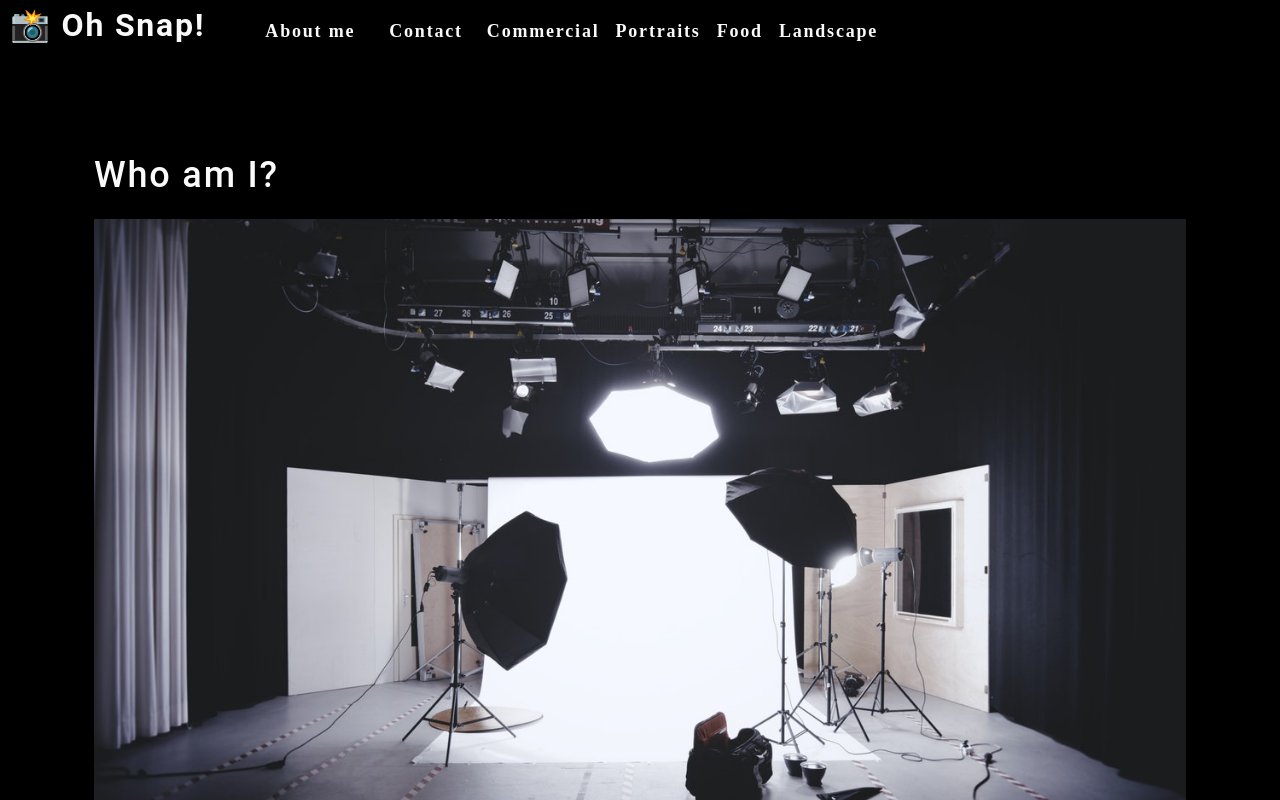
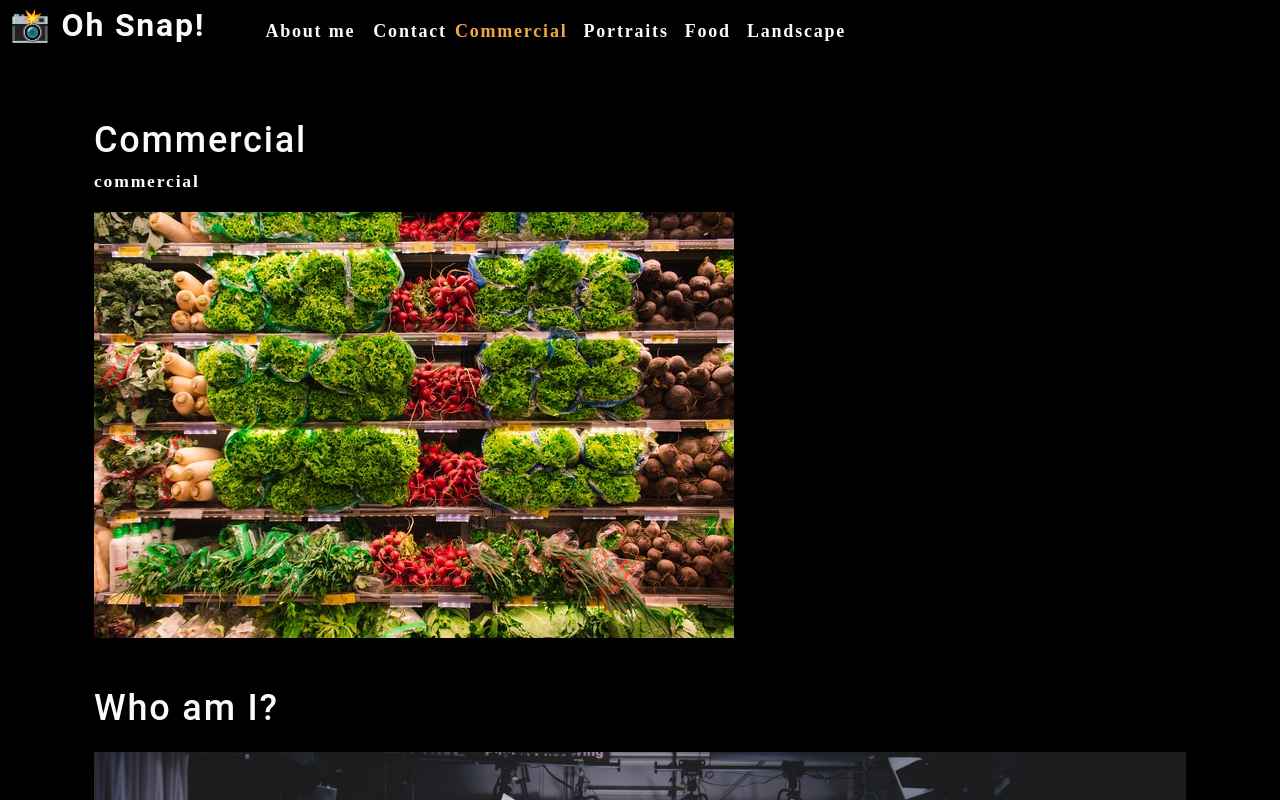
Before and after one commit to Father-of-Cats/photo-port, a React (Create React App) app: page / in a window 1280 px wide. Shown: the top 800 px of the page. Built offline with nearby package versions, Linux system fonts and the light colour scheme.

Commit message:
switching work stations

```diff
--- a/src/App.js
+++ b/src/App.js
@@ -1,16 +1,18 @@
 import React from 'react';
 import Nav from './components/Nav';
 import About from './components/About';
+import Gallery from './components/Gallery';
 
 function App() {
 
   return (
     <div>
-      <Nav />
+      <Nav></Nav>
       <main>
-          <About />
+        <Gallery></Gallery>
+        <About></About>
       </main>
-    </div>
+</div>
   );
 }
 
--- /dev/null
+++ b/src/components/Gallery/index.js
@@ -0,0 +1,25 @@
+import React from 'react';
+import { capitalizeFirstLetter } from '../../utils/helpers';
+import photo from "../../assets/small/commercial/0.jpg";
+
+function Gallery(props) {
+
+    const currentCategory = {
+        name: "commercial",
+        description:
+        "Photos of grocery stores, food trucks, and zombies",
+    };
+
+    return (
+        <section>
+            <h1>{capitalizeFirstLetter(currentCategory.name)}</h1>
+            <p>{currentCategory.name}</p>
+            <div>
+                <img
+                    src={photo}
+                    />
+            </div>
+        </section>
+  );
+}
+export default Gallery;
--- a/src/components/Nav/index.js
+++ b/src/components/Nav/index.js
@@ -1,46 +1,52 @@
-import React from "react";
+import React, { useState } from "react";
 import { capitalizeFirstLetter } from "../../utils/helpers";
 
 function Nav() {
-  const  categories = [
+  const  [categories] =  useState([
     { name: 'commercial', description: 'Photos of grocery stores, food trucks, and other commercial projects' },
     { name: 'portraits', description: 'Portraits of people in my life' },
     { name: 'food', description: 'Delicious delicacies' },
     { name: 'landscape', description: 'Fields, farmhouses, waterfalls, and the beauty of nature' }
-  ];
+  ]);
 
-  const handleClick = () => {
-    console.log("click handled")
-  }
+  const [currentCategory, setCurrentCategory] = useState(categories[0]);
 
   return (
-    <header data-testid="header" className="flex-row px-1">
+    <header className="flex-row px-1">
     <h2>
-        <a href="/">
-          <span role="img" aria-label="camera"> 📸</span> Oh Snap!
+      <a data-testid="link" href="/">
+        <span role="img" aria-label="camera">
+          {" "}
+          📸
+        </span>{" "}
+        Oh Snap!
       </a>
     </h2>
     <nav>
       <ul className="flex-row">
         <li className="mx-2">
-            <a href="#about" onClick={() => handleClick()}>
+          <a
+            href="#about"
+          >
             About me
           </a>
         </li>
-          <li className={"mx-2"}>
-            <span onClick={() => handleClick()}>
-              Contact
-            </span>
+        <li>
+          <span>Contact</span>
         </li>
-          {
-            categories.map((category) => (
-              <li className="mx-1" key={category.name} >
-                <span onClick={() => { handleClick(); }}>
+        {categories.map((category) => (
+          <li className={`mx-1 ${
+              currentCategory.name === category.name && 'navActive'
+              }`} key={category.name}>
+            <span
+              onClick={() => {
+                setCurrentCategory(category)
+              }}
+            >
               {capitalizeFirstLetter(category.name)}
             </span>
           </li>
-            ))
-          }
+        ))}
       </ul>
     </nav>
   </header>
@@ -48,3 +54,11 @@ function Nav() {
 }
 
 export default Nav;
+
+
+
+
+
+
+
+//
```
Lines whose indentation alone changed are shown as unchanged.
